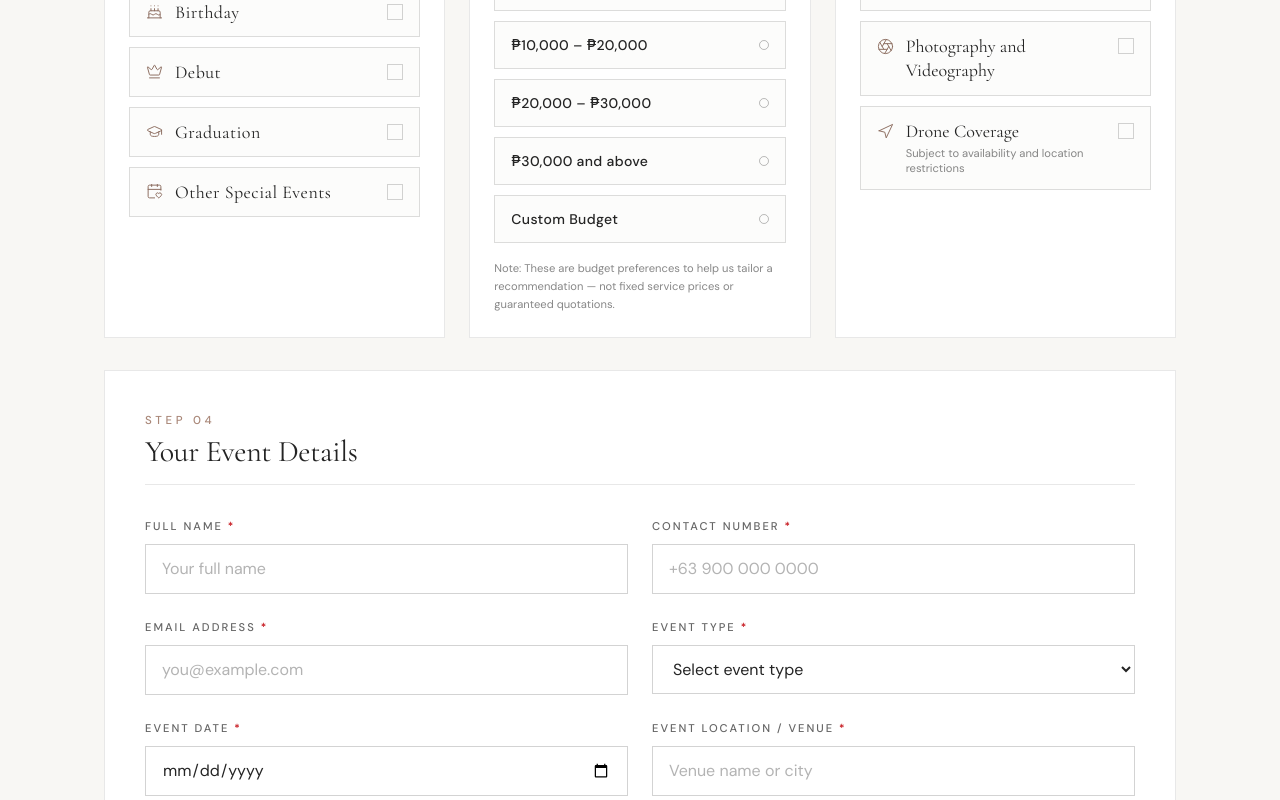
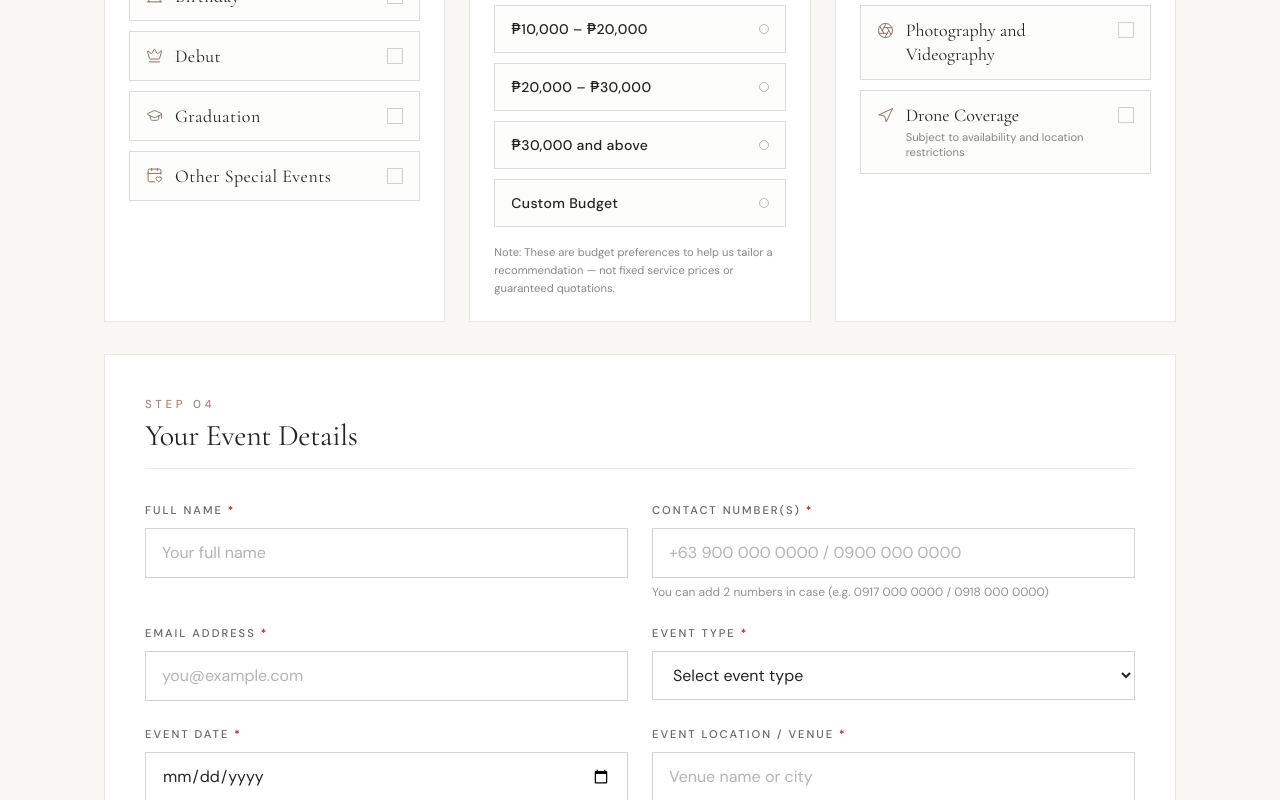
Before and after one commit to Aaronednel/arwee-photography, a React (Vite) app: page / in a window 1280 px wide. Shown: the part 7856-8656 px from the top of the page. Built offline with nearby package versions, Linux system fonts and the light colour scheme.

Commit message:
Allow 2 contact numbers in quotation form, update testimonials, add graduation and aerial

```diff
--- a/src/components/Portfolio.tsx
+++ b/src/components/Portfolio.tsx
@@ -102,7 +102,7 @@ export default function Portfolio() {
             ))}
           </AnimatePresence>
         </div>
-        <p className="mt-10 text-center text-xs tracking-wide text-warm/40">Placeholder photographs shown. Replace in src/data/portfolio.ts.</p>
+        <p className="mt-10 text-center text-xs tracking-wide text-warm/40"></p>
       </div>
 
       <Suspense fallback={null}>
--- a/src/components/Quotation.tsx
+++ b/src/components/Quotation.tsx
@@ -59,12 +59,14 @@ function Field({
   required,
   error,
   htmlFor,
+  hint,
   children,
 }: {
   label: string
   required?: boolean
   error?: string
   htmlFor: string
+  hint?: string
   children: ReactNode
 }) {
   return (
@@ -76,6 +78,11 @@ function Field({
         {label} {required && <span className="text-red-700" aria-hidden>*</span>}
       </label>
       {children}
+      {hint && !error && (
+        <p className="mt-1.5 text-xs text-charcoal/50">
+          {hint}
+        </p>
+      )}
       {error && (
         <p id={`${htmlFor}-error`} role="alert" className="mt-1.5 text-sm text-red-700">
           {error}
@@ -379,13 +386,19 @@ export default function Quotation() {
                     />
                   </Field>
 
-                  <Field label="Contact Number" required htmlFor="phone" error={err('phone')}>
+                  <Field
+                    label="Contact Number(s)"
+                    required
+                    htmlFor="phone"
+                    error={err('phone')}
+                    hint="You can add 2 numbers in case (e.g. 0917 000 0000 / 0918 000 0000)"
+                  >
                     <input
                       id="phone"
-                      type="tel"
+                      type="text"
                       autoComplete="tel"
                       className={fieldClass}
-                      placeholder="+63 900 000 0000"
+                      placeholder="+63 900 000 0000 / 0900 000 0000"
                       {...aria('phone')}
                       {...register('phone')}
                     />
--- a/src/utils/inquiry.ts
+++ b/src/utils/inquiry.ts
@@ -7,7 +7,15 @@ export const inquirySchema = z
       .string()
       .trim()
       .min(1, 'Contact number is required.')
-      .regex(/^[+()\-\s\d]{7,20}$/, 'Please enter a valid contact number.'),
+      .max(100, 'Contact number is too long (max 100 characters).')
+      .refine(
+        (val) => /^[\w\s+()\-,/|.:]+$/.test(val),
+        'Please enter valid contact digits and separators (e.g. 0917 000 0000 / 0918 000 0000).'
+      )
+      .refine(
+        (val) => (val.match(/\d/g) || []).length >= 7,
+        'Please enter at least one valid contact number with at least 7 digits.'
+      ),
     email: z.string().trim().min(1, 'Email address is required.').pipe(z.email('Please enter a valid email address.')),
     eventType: z.string().trim().min(1, 'Please select an event type.'),
     eventDate: z
```
